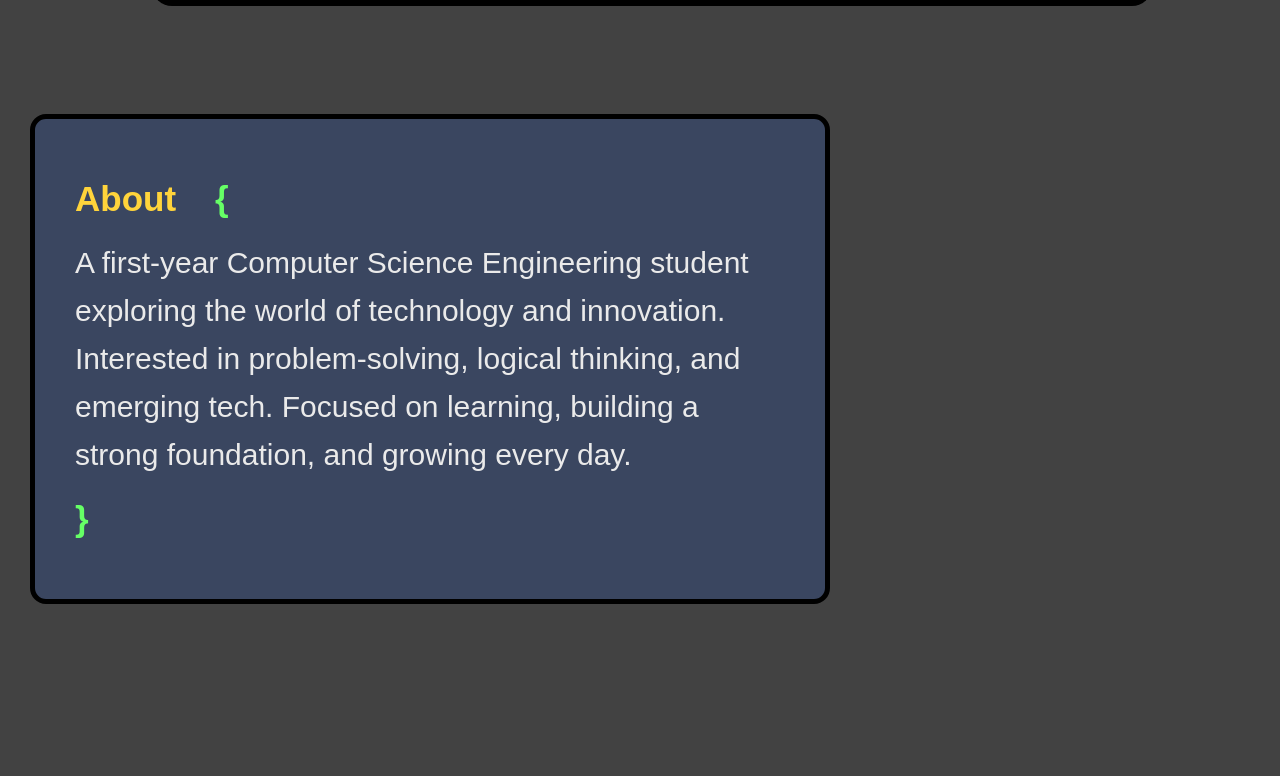
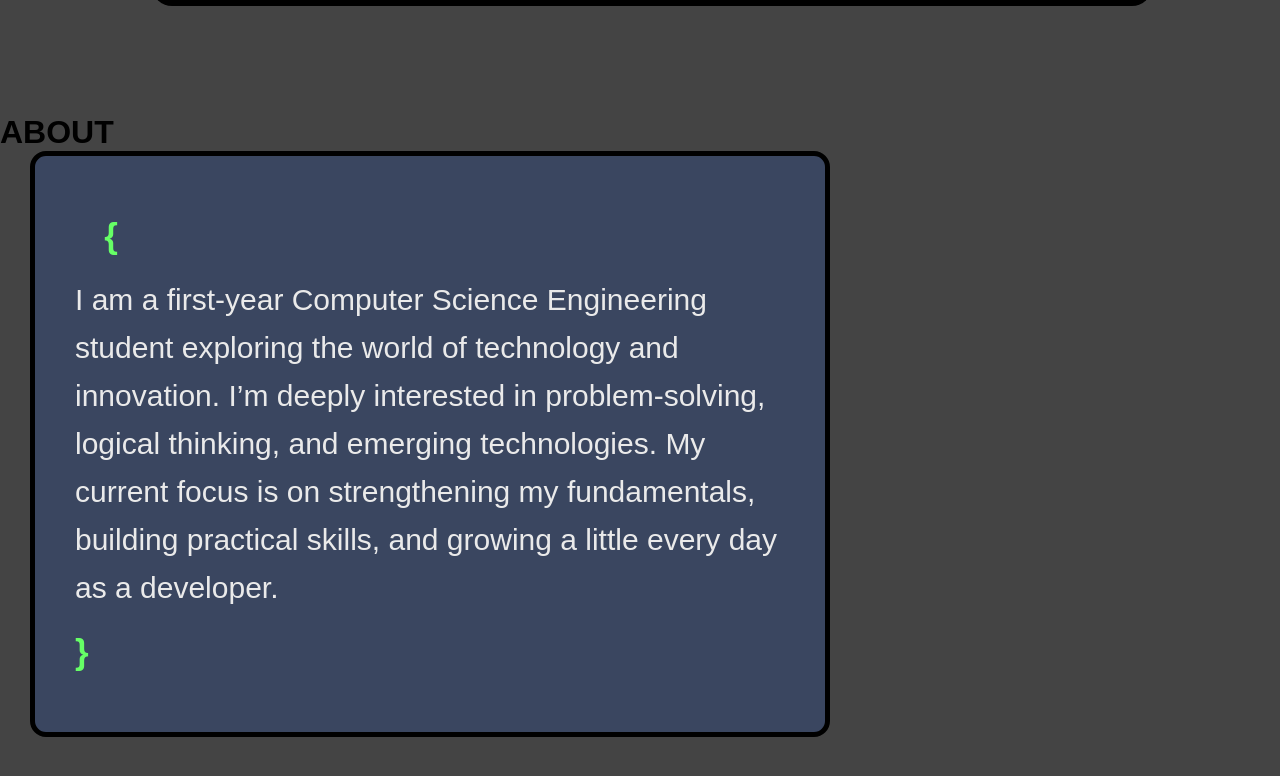
Before and after one commit to Darshan-Bari/darshanbari.github.io, a plain HTML site: page index.html in a window 1280 px wide. Shown: the part 836-1612 px from the top of the page. Before the commit the page ends 1560 px from the top, so only its background shows below. Drawn offline with Linux system fonts and the light colour scheme.

Commit message:
Modify background color and enhance about section
Updated background color and restructured the about section for better presentation.

```diff
--- a/index.html
+++ b/index.html
@@ -1,10 +1,12 @@
 <!DOCTYPE html>
 <html>
     <head>
+        <link href="https://fonts.googleapis.com/css2?family=Press+Start+2P&display=swap" rel="stylesheet">
+
         <title>Darshan's Den</title>
         <link rel="stylesheet" href="styles.css">
     </head>
-    <body style="background-color: #424242" >
+    <body style="background-color: #444444" >
 
     <a href="#about" class="button-about"> About </a>
 
@@ -21,18 +23,17 @@
             </div>
             </div>
     </section>
-    <div class="box-about">
-    <section class="about" id="about">
-            <h2 class="title-h2">
-                About &nbsp;&nbsp; <span class="brace"> &#123; </span>
-            </h2>
-            <p>
-                    A first-year Computer Science Engineering student exploring the world of technology and innovation.
-                    Interested in problem-solving, logical thinking, and emerging tech.
-                    Focused on learning, building a strong foundation, and growing every day.
-            </p>
-            <h2 class="brace"> &#125; </h2>
-    </section>
-    </div>
+    <div class="about-section">
+        <div class="minecraft-about">
+            <h1 class="about-title">ABOUT</h1>
+
+        </div>
+        <div class="about-box">
+            <section class="about" id="about">
+                <h2 class="title-h2">
+                    &nbsp;&nbsp; <span class="brace"> &#123; </span>
+                </h2>
+<p> I am a first-year Computer Science Engineering student exploring the world of technology and innovation. I’m deeply interested in problem-solving, logical thinking, and emerging technologies. My current focus is on strengthening my fundamentals, building practical skills, and growing a little every day as a developer. </p> <h2 class="brace"> &#125; </h2> </section> </div>
+        </div>
     </body>
 </html>
```
